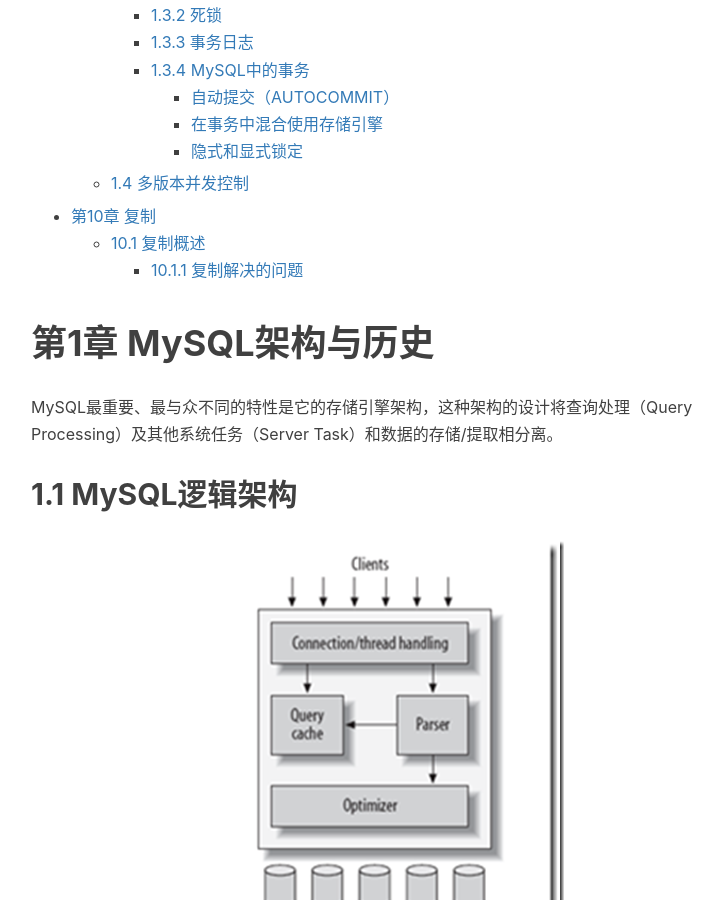
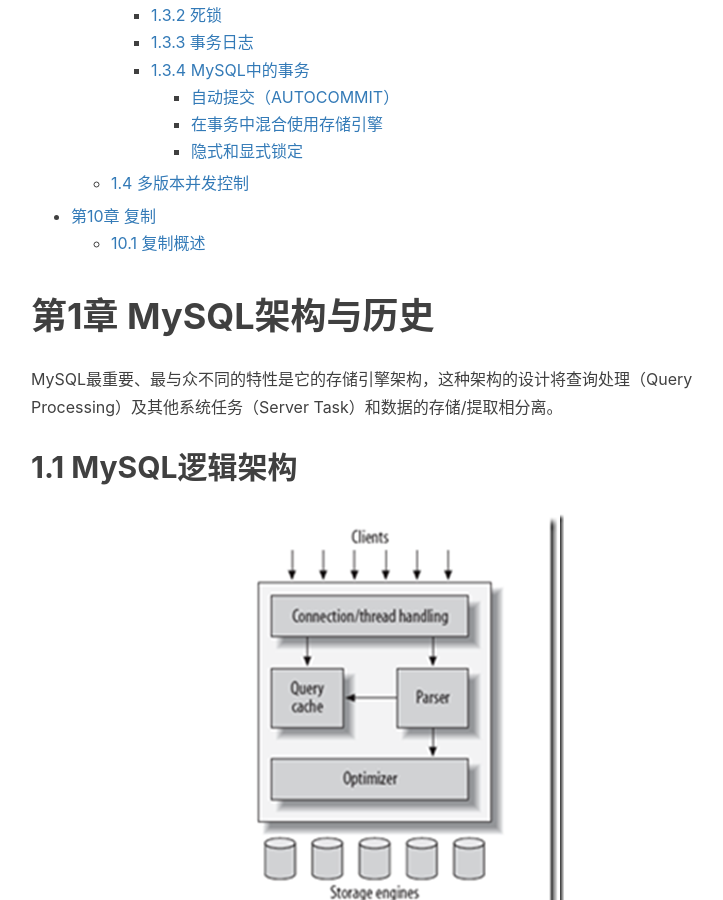
Before and after one commit to jiebaojie/jiebaojie.github.io, a Jekyll site: the page built from notes/db/highPerformanceMySQL.md, in a window 1280 px wide and 900 px high, scrolled down 1348 px. Shown: the whole window, without its empty margins (234-957 px from the left). Built offline with Jekyll 4.4.1, drawn with Linux system fonts in a browser that asks for light colours; nearby versions of some CDN libraries; comment, search, counter and statistics services are not loaded.

Commit message:
by baojie

```diff
--- a/notes/db/highPerformanceMySQL.md
+++ b/notes/db/highPerformanceMySQL.md
@@ -140,5 +140,3 @@
 MySQL复制大部分是向后兼容的，新版本的服务器可以作为老版本服务器的备库，反之则不行。
 
 通过复制可以将读操作指向备库来获得更好的读扩展，但对于写操作，除非设计得当，否则并不适合通过复制来扩展写操作。
-
-### 10.1.1 复制解决的问题
```
